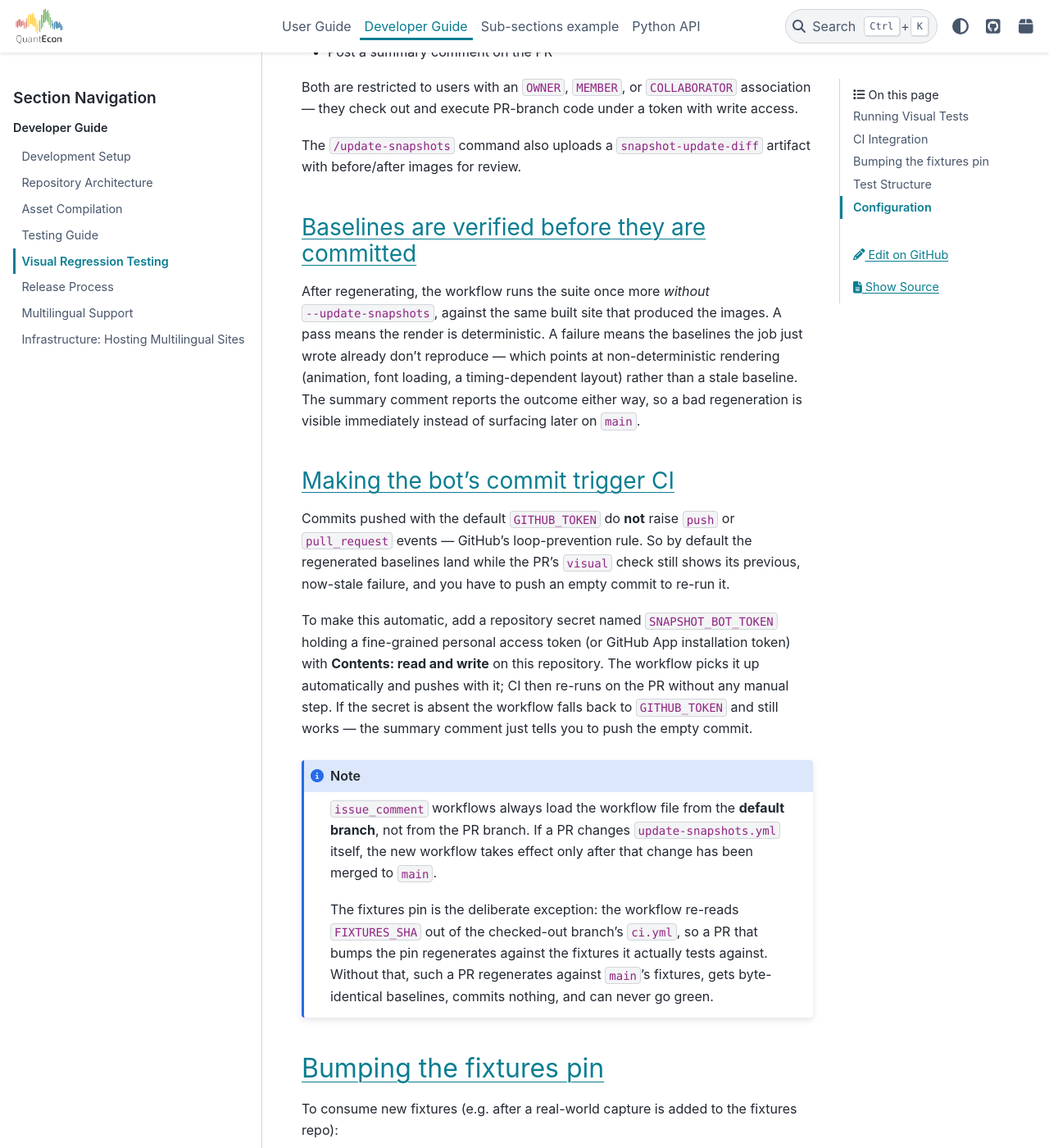
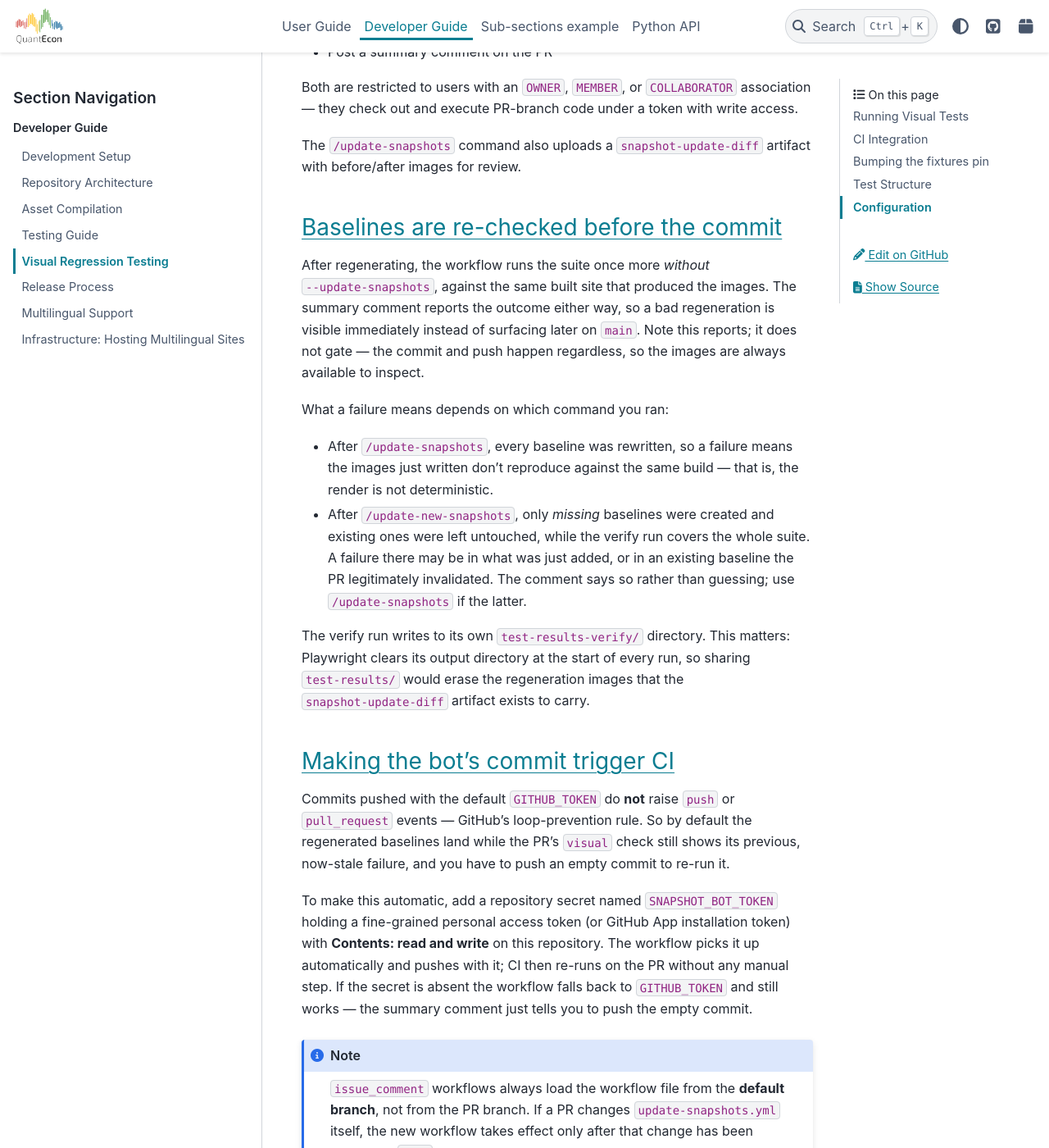
Before and after one commit to QuantEcon/quantecon-book-theme, a Sphinx documentation site: the page built from docs/developer/visual-testing.md, in a window 1280 px wide and 1400 px high, scrolled down 2436 px. Shown: the whole window at 82% size. Built offline with Sphinx 7.4.7 and the PyData theme 0.15.4, drawn with Linux system fonts in a browser that asks for light colours; some of the changed text lies outside the part shown.

Commit message:
ci: stop the verify run wiping the snapshot diff artifact
Address Copilot review on #425, plus two defects found reviewing the result.

Report the verify outcome in every case, not only when something was committed.
The verify step has no `if:`, so it always runs; suppressing its result when
nothing was committed hid the most useful signal of all — for /update-new-snapshots,
a failure with nothing committed means the PR has real visual regressions.

Give the verify run its own output directory. Playwright clears its output dir
as the first task of every run, so the verify run was deleting the regeneration
run's images out of test-results/ — precisely the content the snapshot-update-diff
artifact exists to carry. The artifact would have uploaded nothing while the
comment still linked to it, with only a buried upload-artifact warning as signal.
Verified by repro: a sentinel file in test-results/ does not survive a plain
`playwright test`, and does survive `playwright test --output=test-results-verify`.
The upload now covers both directories, so a verify failure stays diagnosable.

Stop asserting a cause the workflow cannot know. /update-new-snapshots runs
--update-snapshots=missing, which creates only absent baselines and leaves
existing-but-differing ones failing, while the verify run covers the whole suite.
So `committed && !verified` there does not imply the new snapshots are at fault —
it is reachable through the repo's own documented fixtures-bump procedure, where
a bump seeds one new baseline correctly and perturbs unrelated existing pages.
That job's message now gives both possibilities; the regenerate-all job, where
every baseline was rewritten, still states the specific cause because there it
is the only one available.

Docs and CHANGELOG follow, and no longer imply the verification gates the commit.
It reports; the commit happens either way, which is deliberate — the images stay
available to inspect.

Co-Authored-By: Claude Opus 5 (1M context) <noreply@anthropic.com>

```diff
--- a/docs/developer/visual-testing.md
+++ b/docs/developer/visual-testing.md
@@ -86,15 +86,30 @@ write access.
 The `/update-snapshots` command also uploads a `snapshot-update-diff` artifact
 with before/after images for review.
 
-### Baselines are verified before they are committed
+### Baselines are re-checked before the commit
 
 After regenerating, the workflow runs the suite once more *without*
-`--update-snapshots`, against the same built site that produced the images. A
-pass means the render is deterministic. A failure means the baselines the job
-just wrote already don't reproduce — which points at non-deterministic
-rendering (animation, font loading, a timing-dependent layout) rather than a
-stale baseline. The summary comment reports the outcome either way, so a bad
-regeneration is visible immediately instead of surfacing later on `main`.
+`--update-snapshots`, against the same built site that produced the images. The
+summary comment reports the outcome either way, so a bad regeneration is visible
+immediately instead of surfacing later on `main`. Note this reports; it does not
+gate — the commit and push happen regardless, so the images are always available
+to inspect.
+
+What a failure means depends on which command you ran:
+
+- After `/update-snapshots`, every baseline was rewritten, so a failure means
+  the images just written don't reproduce against the same build — that is,
+  the render is not deterministic.
+- After `/update-new-snapshots`, only *missing* baselines were created and
+  existing ones were left untouched, while the verify run covers the whole
+  suite. A failure there may be in what was just added, or in an existing
+  baseline the PR legitimately invalidated. The comment says so rather than
+  guessing; use `/update-snapshots` if the latter.
+
+The verify run writes to its own `test-results-verify/` directory. This matters:
+Playwright clears its output directory at the start of every run, so sharing
+`test-results/` would erase the regeneration images that the
+`snapshot-update-diff` artifact exists to carry.
 
 ### Making the bot's commit trigger CI
 
```
Also changed, not shown: CHANGELOG.md (+1 -1 lines), 1 other file.
